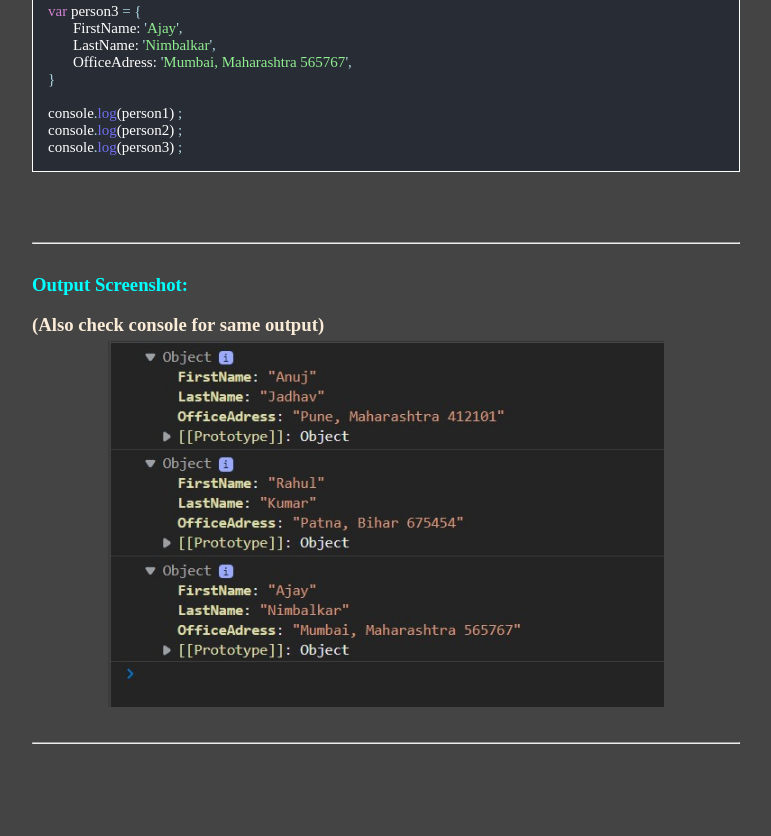
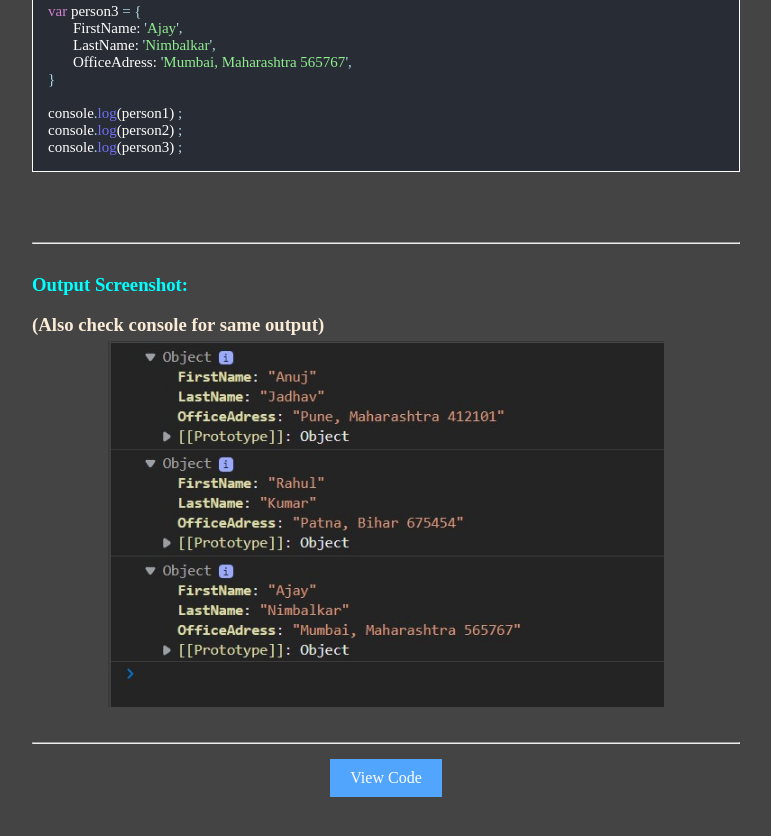
Before and after one commit to anujj1511/person-objects-Js-assignment, a plain HTML site: page index.html in a window 1280 px wide. Shown: the part 615-1451 px from the top of the page, without its empty margins (254-1025 px from the left). Before the commit the page ends 1409 px from the top, so only its background shows below. Drawn offline with Linux system fonts and the light colour scheme.

Commit message:
Update index.html

```diff
--- a/index.html
+++ b/index.html
@@ -6,7 +6,6 @@
     <meta http-equiv="X-UA-Compatible" content="IE=edge">
     <meta name="viewport" content="width=device-width, initial-scale=1.0">
     <title>Js Assignment</title>
-</head>
 
     <style>
         @import url('https://fonts.googleapis.com/css2?family=Spectral:wght@300&display=swap');
@@ -67,7 +66,25 @@
             width: 80%;
             padding: 5px;
         }
+
+        button {
+            background-color: rgb(82, 165, 253);
+            border: none;
+            color: white;
+            padding: 10px 20px;
+            text-align: center;
+            text-decoration: none;
+            display: inline-block;
+            font-size: 16px;
+        }
+
+        button:hover {
+            background-color: darkblue;
+            transform: scale(1.4);
+            transition: 5s;
+        }
     </style>
+</head>
 
 <body>
     <div style="margin: 0px 20%;">
@@ -148,6 +165,14 @@
 
         <hr>
 
+        <div style="text-align: center; padding: 15px;">
+            <a href="https://github.com/anujj1511/person-objects-Js-assignment">
+                <button>
+                    View Code
+                </button>
+            </a>
+        </div>
+
 </body>
 <script src="person.js"></script>
 
```
Lines whose indentation alone changed are shown as unchanged.
